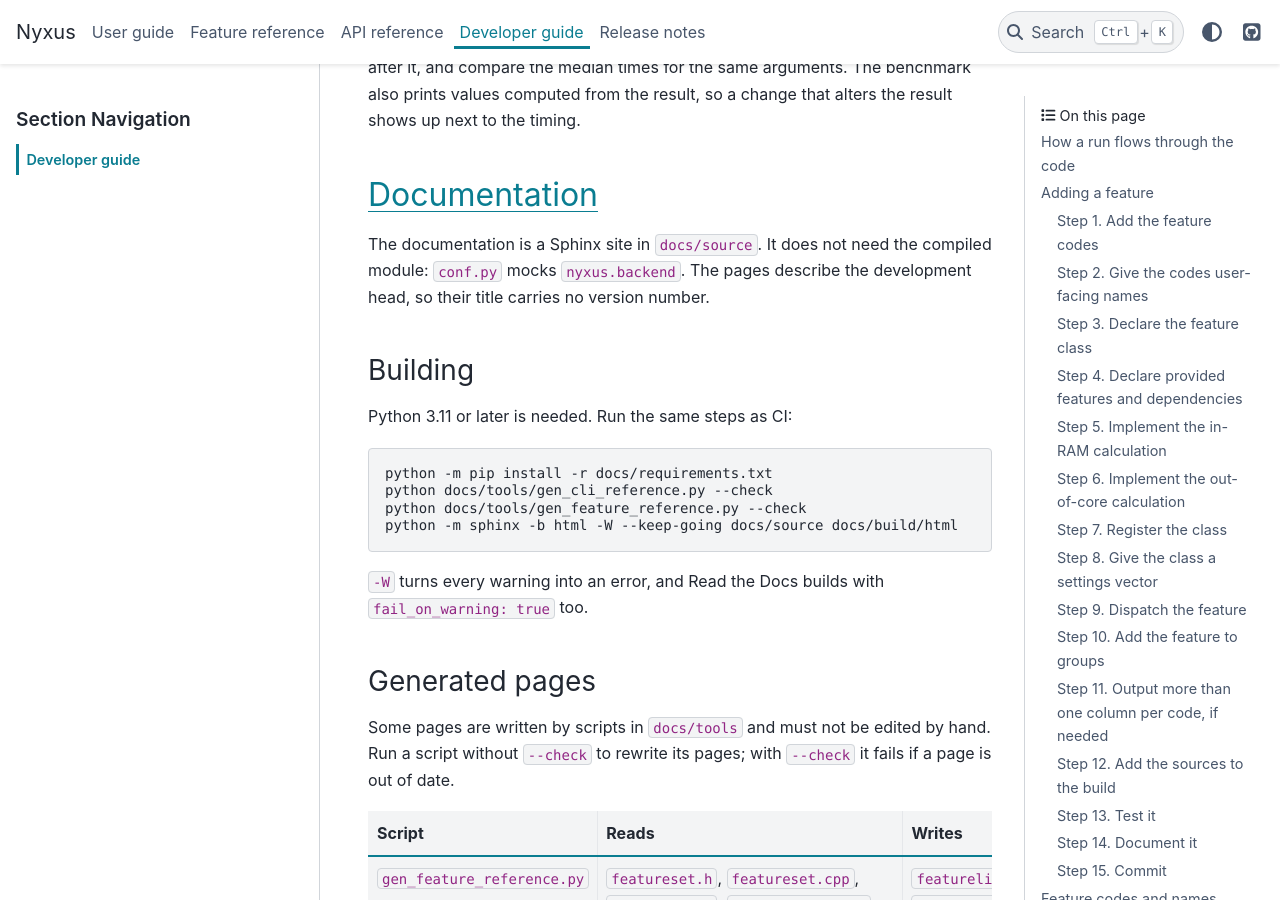
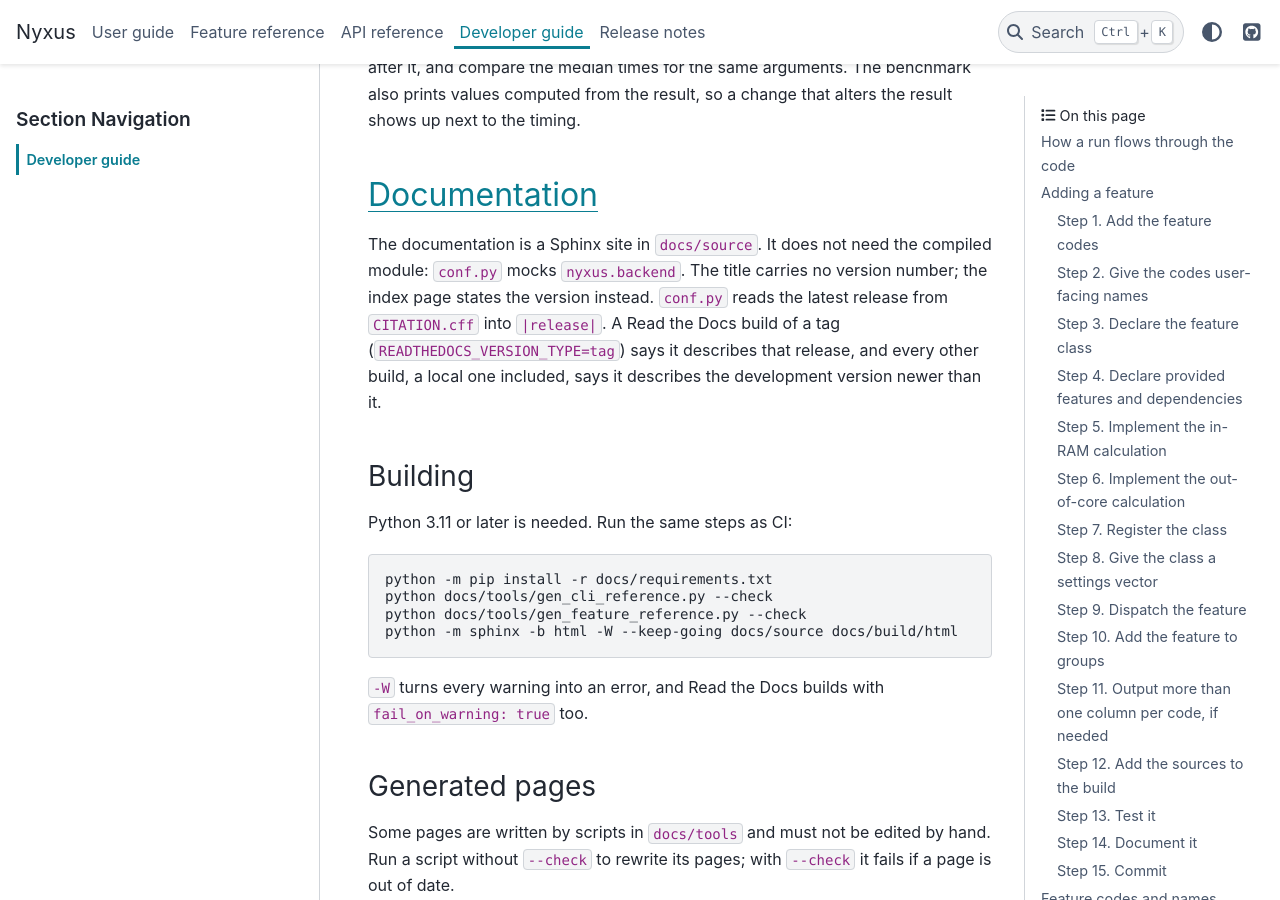
Before and after one commit to PolusAI/nyxus, a Sphinx documentation site: the page built from docs/source/devguide.rst, in a window 1280 px wide and 900 px high, scrolled down 30378 px. Built offline with Sphinx 7.4.7 and the PyData theme 0.15.4, drawn with Linux system fonts in a browser that asks for light colours.

Commit message:
docs: state on the index page which Nyxus version the pages describe
A Read the Docs build of a release tag says it describes that release.
Every other build says it describes the development version on main,
newer than the latest release that CITATION.cff records.

```diff
--- a/docs/source/conf.py
+++ b/docs/source/conf.py
@@ -22,6 +22,11 @@
     release = next(line.split(':', 1)[1].split('#')[0].strip()
                    for line in _f if line.startswith('version:'))
 version = '.'.join(release.split('.')[:2])
+
+# Read the Docs builds a tag from the release it names and every other version from a branch,
+# which runs ahead of the latest release. The index page states which of the two it describes.
+if os.environ.get('READTHEDOCS_VERSION_TYPE') == 'tag':
+    tags.add('release_docs')
 
 
 # -- General configuration ---------------------------------------------------
@@ -61,7 +66,7 @@
 # -- Options for HTML output -------------------------------------------------
 
 html_theme = 'pydata_sphinx_theme'
-# The pages describe the development head, not a release, so the title carries no version number.
+# The index page states the version the pages describe, so the title carries no version number.
 html_title = 'Nyxus'
 html_theme_options = {
     'github_url': 'https://github.com/PolusAI/nyxus',
--- a/docs/source/devguide.rst
+++ b/docs/source/devguide.rst
@@ -1209,8 +1209,11 @@
 -------------
 
 The documentation is a Sphinx site in ``docs/source``. It does not need the compiled module:
-``conf.py`` mocks ``nyxus.backend``. The pages describe the development head, so their title
-carries no version number.
+``conf.py`` mocks ``nyxus.backend``. The title carries no version number; the index page states
+the version instead. ``conf.py`` reads the latest release from ``CITATION.cff`` into ``|release|``.
+A Read the Docs build of a tag (``READTHEDOCS_VERSION_TYPE=tag``) says it describes that release,
+and every other build, a local one included, says it describes the development version newer than
+it.
 
 Building
 ^^^^^^^^
```
Also changed, not shown: docs/source/index.rst (+11 -0 lines).
